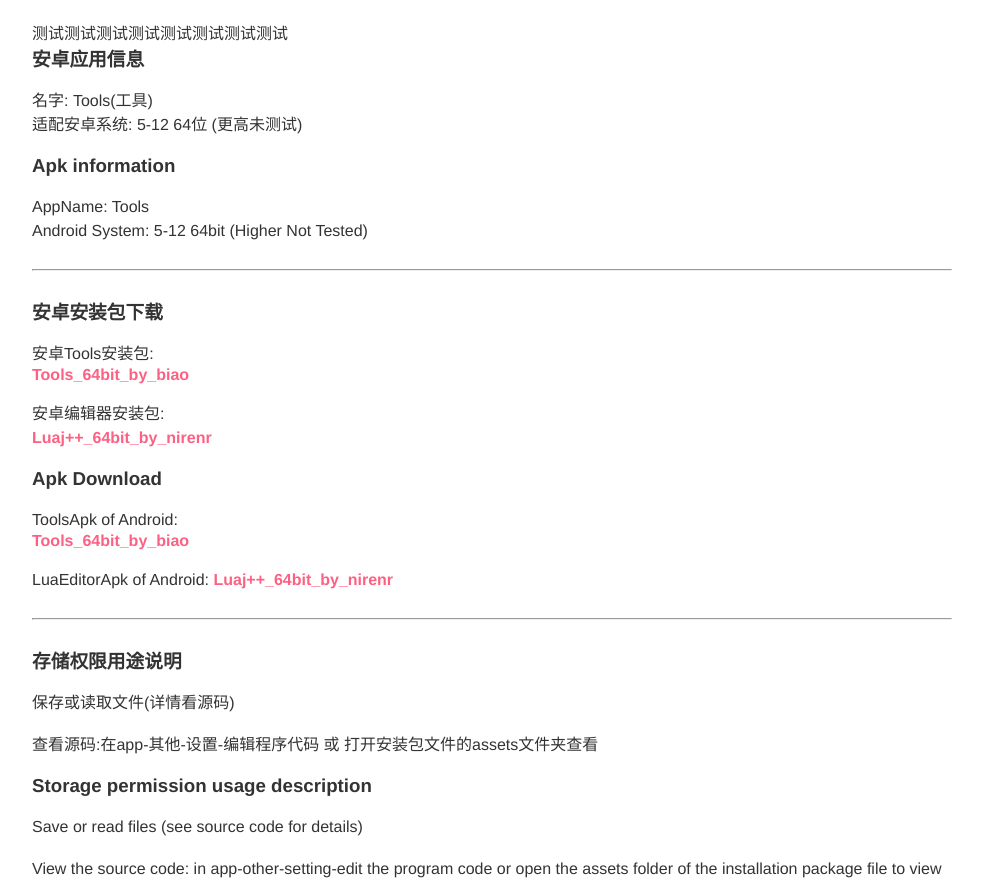
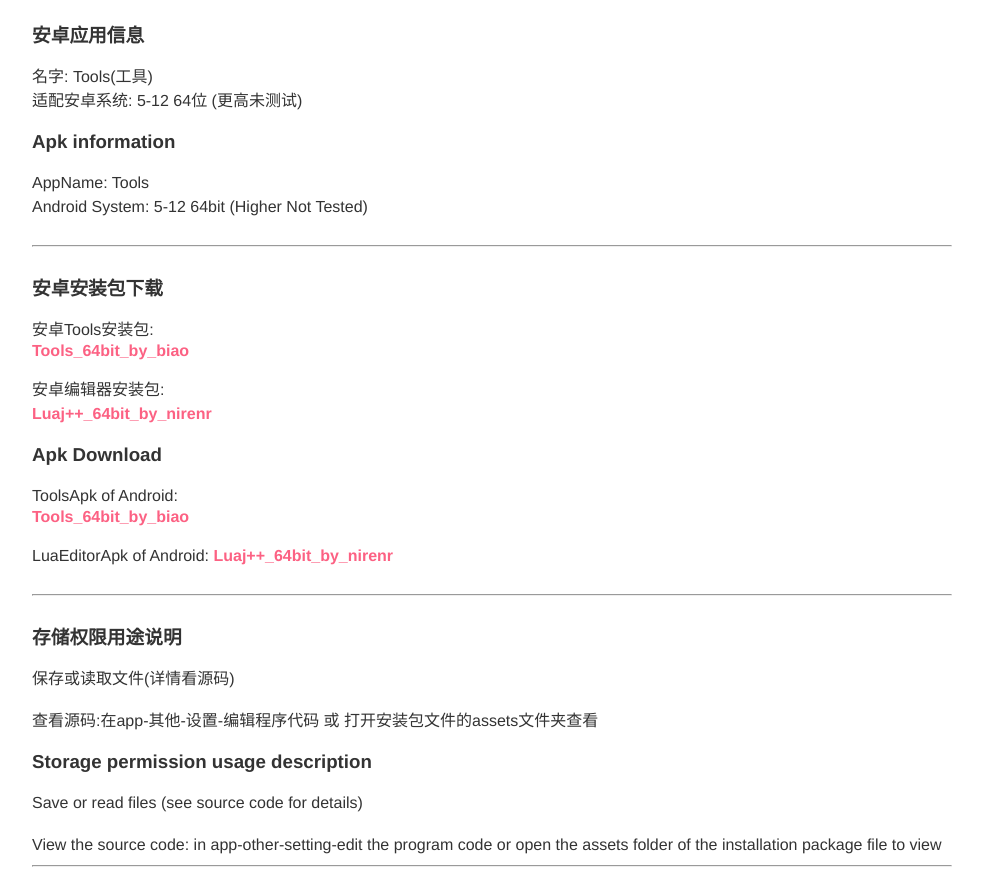
Before and after one commit to 8023BIAO/8023biao.github.io, a plain HTML site: page html/Tools.html in a window 1280 px wide. Shown: the top 884 px of the page, without its empty margins (148-1131 px from the left). Drawn offline with Linux system fonts and the light colour scheme.

Commit message:
Update file via AndroLua

```diff
--- a/html/Tools.html
+++ b/html/Tools.html
@@ -117,7 +117,6 @@
 }
 </style>
 <footer>
-测试测试测试测试测试测试测试测试
 <h3>安卓应用信息</h3><br>
 <p>名字: Tools(工具)</p>
 <p>适配安卓系统: 5-12 64位 (更高未测试)</p><br>
```
